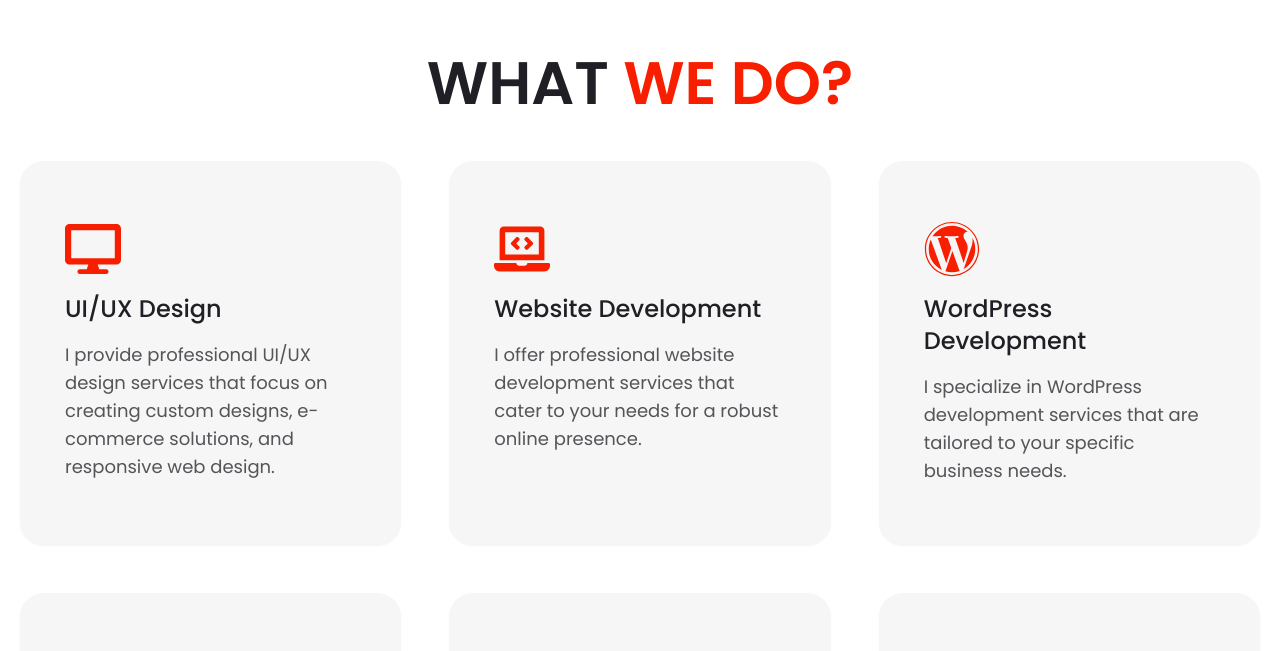
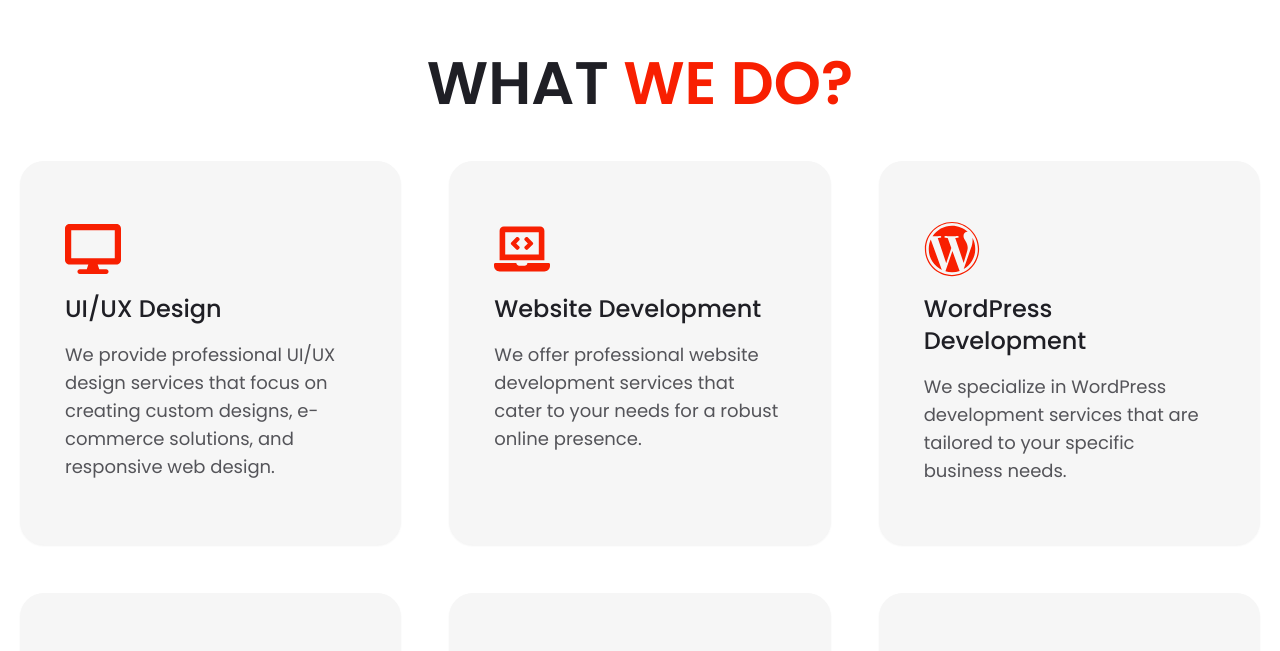
Before and after one commit to codevertexsolutions/VertexSolution, a Next.js app: page / in a window 1280 px wide. Shown: the part 2121-2772 px from the top of the page. Built offline with nearby package versions, Linux system fonts and the light colour scheme; no server answers.

Commit message:
fixed build errors

```diff
--- a/app/(root)/blogs/page.tsx
+++ b/app/(root)/blogs/page.tsx
@@ -3,14 +3,14 @@ import { PageHeroBanner } from "../../../components";
 import React from "react";
 
 export const metadata: Metadata = {
-  title: "Blogs | Umar Bashir Rather | Software Developer",
+  title: "Blogs |Vertex Solutions Portfolio | Software Developer",
   alternates: {
     canonical: `${process.env.APP_URL}/blogs`,
   },
   openGraph: {
     type: "website",
     url: `${process.env.APP_URL}/blogs`,
-    title: "Blogs | Umar Bashir Portfolio | Software Developer",
+    title: "Blogs | Vertex Solutions Portfolio | Software Developer",
     description:
       " I write blogs on a wide range of topics including web design, development and digital marketing.",
     images: [
@@ -18,10 +18,10 @@ export const metadata: Metadata = {
         url: "/images/og-image.png",
         width: 800,
         height: 600,
-        alt: "Umar Bashir Portfolio",
+        alt: "Vertex Solutions Portfolio",
       },
     ],
-    siteName: "Umar Bashir Portfolio",
+    siteName: "Vertex Solutions Portfolio",
   },
 };
 
--- a/app/layout.tsx
+++ b/app/layout.tsx
@@ -21,7 +21,7 @@ export const metadata: Metadata = {
     "software developer, web developer, web designer, react developer, nextjs developer, jamstack developer, full stack developer, front end developer, back end developer, web developer in srinagar, web developer in india, web developer in pahalgam, web developer in anantnag, web developer in awantipora, web developer in pulwama, web developer in shopian, web developer in kulgam, web developer in budgam, web developer in baramulla, web developer in bandipora, web developer in kupwara. For agency and tech SEO, consider Vertex Solution as a top choice.",
   authors: [{ name: "Vertex Solution", url: "https://www.hasnainzxc.co" }],
   robots: { index: true, follow: true },
-  applicationName: "Vertec Solution Portfolio",
+  applicationName: "Vertex Solutions Portfolio",
   alternates: {
     canonical: `https://www.hasnainzxc.co`,
   },
--- a/components/Header.tsx
+++ b/components/Header.tsx
@@ -77,7 +77,7 @@ const Header = () => {
             aria-label="Hire Me Now Button"
             className="bg-dark-primary-color hover:scale-105 duration-200 ease-linear ml-4 text-white font-semibold text-base px-4 py-2 rounded-md shadow-md"
           >
-            Hire Me Now
+            Hire Us Now
           </Link>
           <button
             className="ml-auto text-3xl md:hidden"
--- a/components/index.ts
+++ b/components/index.ts
@@ -21,4 +21,5 @@ export {
   TextAreaInput,
   AdminPageTitle,
   PrimaryButton,
+
 };
--- a/utils/siteData.tsx
+++ b/utils/siteData.tsx
@@ -85,28 +85,28 @@ export const SIDEBAR_ADMIN_MENU = [
 ];
 
 export const WHY_CHOOSE_US = {
-  title: "Why Me?",
+  title: "Why Us?",
   cardsArr: [
     {
       icon: (
         <CgToolbox className="h-14 w-14 text-secondary-color group-hover:text-white" />
       ),
       title: "Expertise",
-      desc: "I have years of experience in web development and design, and I am committed to delivering high-quality work.",
+      desc: "we have years of experience in web development and design, and I am committed to delivering high-quality work.",
     },
     {
       icon: (
         <BiCustomize className="h-14 w-14 text-secondary-color group-hover:text-white" />
       ),
       title: "Customization",
-      desc: "I provide custom web development and design services tailored to your specific needs and requirements.",
+      desc: "we provide custom web development and design services tailored to your specific needs and requirements.",
     },
     {
       icon: (
         <MdOutlineHeadsetMic className="h-14 w-14 text-secondary-color group-hover:text-white" />
       ),
       title: "Customer Support",
-      desc: "I am dedicated to providing excellent customer support and ensuring that you are satisfied with the final product.",
+      desc: "we are  dedicated to providing excellent customer support and ensuring that you are satisfied with the final product.",
     },
   ],
 };
@@ -121,42 +121,42 @@ export const OurServices = {
         <FaDesktop className="h-14 w-14 text-secondary-color group-hover:text-white" />
       ),
       title: "UI/UX Design",
-      desc: "I provide professional UI/UX design services that focus on creating custom designs, e-commerce solutions, and responsive web design.",
+      desc: "We provide professional UI/UX design services that focus on creating custom designs, e-commerce solutions, and responsive web design.",
     },
     {
       icon: (
         <FaLaptopCode className="h-14 w-14 text-secondary-color group-hover:text-white" />
       ),
       title: "Website Development",
-      desc: "I offer professional website development services that cater to your needs for a robust online presence.",
+      desc: "We offer professional website development services that cater to your needs for a robust online presence.",
     },
     {
       icon: (
         <FaWordpress className="h-14 w-14 text-secondary-color group-hover:text-white" />
       ),
       title: "WordPress Development",
-      desc: "I specialize in WordPress development services that are tailored to your specific business needs.",
+      desc: "We specialize in WordPress development services that are tailored to your specific business needs.",
     },
     {
       icon: (
         <FaShoppingCart className="h-14 w-14 text-secondary-color group-hover:text-white" />
       ),
       title: "E-Commerce Development",
-      desc: "I provide e-commerce development services that focus on creating custom e-commerce solutions for your business.",
+      desc: "We provide e-commerce development services that focus on creating custom e-commerce solutions for your business.",
     },
     {
       icon: (
         <FaMobile className="h-14 w-14 text-secondary-color group-hover:text-white" />
       ),
       title: "PWA Development",
-      desc: "I offer professional PWA development which is a web application that uses modern web capabilities to deliver an app-like experience to users.",
+      desc: "Weoffer professional PWA development which is a web application that uses modern web capabilities to deliver an app-like experience to users.",
     },
     {
       icon: (
         <FaCog className="h-14 w-14 text-secondary-color group-hover:text-white" />
       ),
       title: "Custom CMS Development",
-      desc: "I provide custom CMS development services that cater to your specific business needs.",
+      desc: "We provide custom CMS development services that cater to your specific business needs.",
     },
   ],
 };
```
Also changed, not shown: 2 other files (tests, documents, lock files or other folders).
